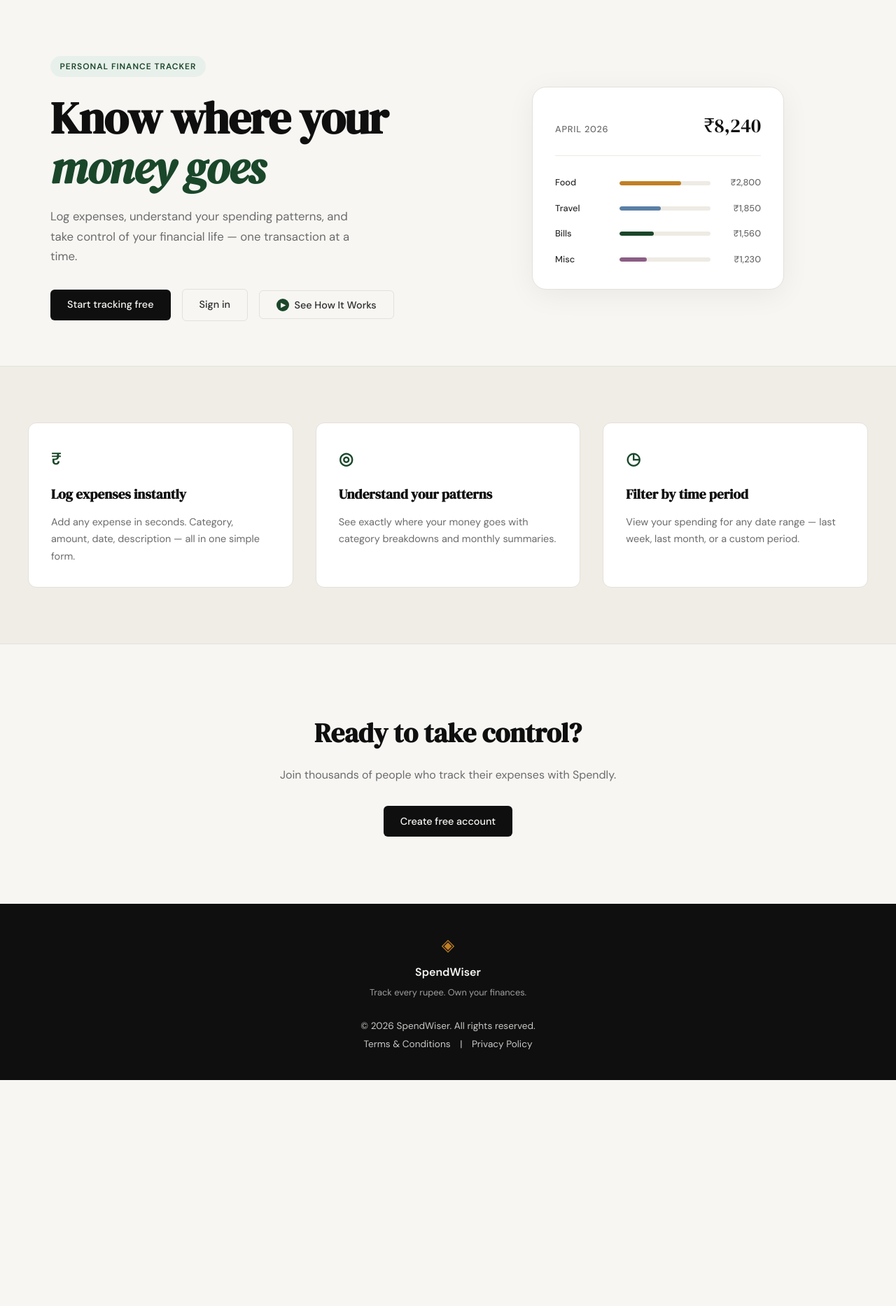
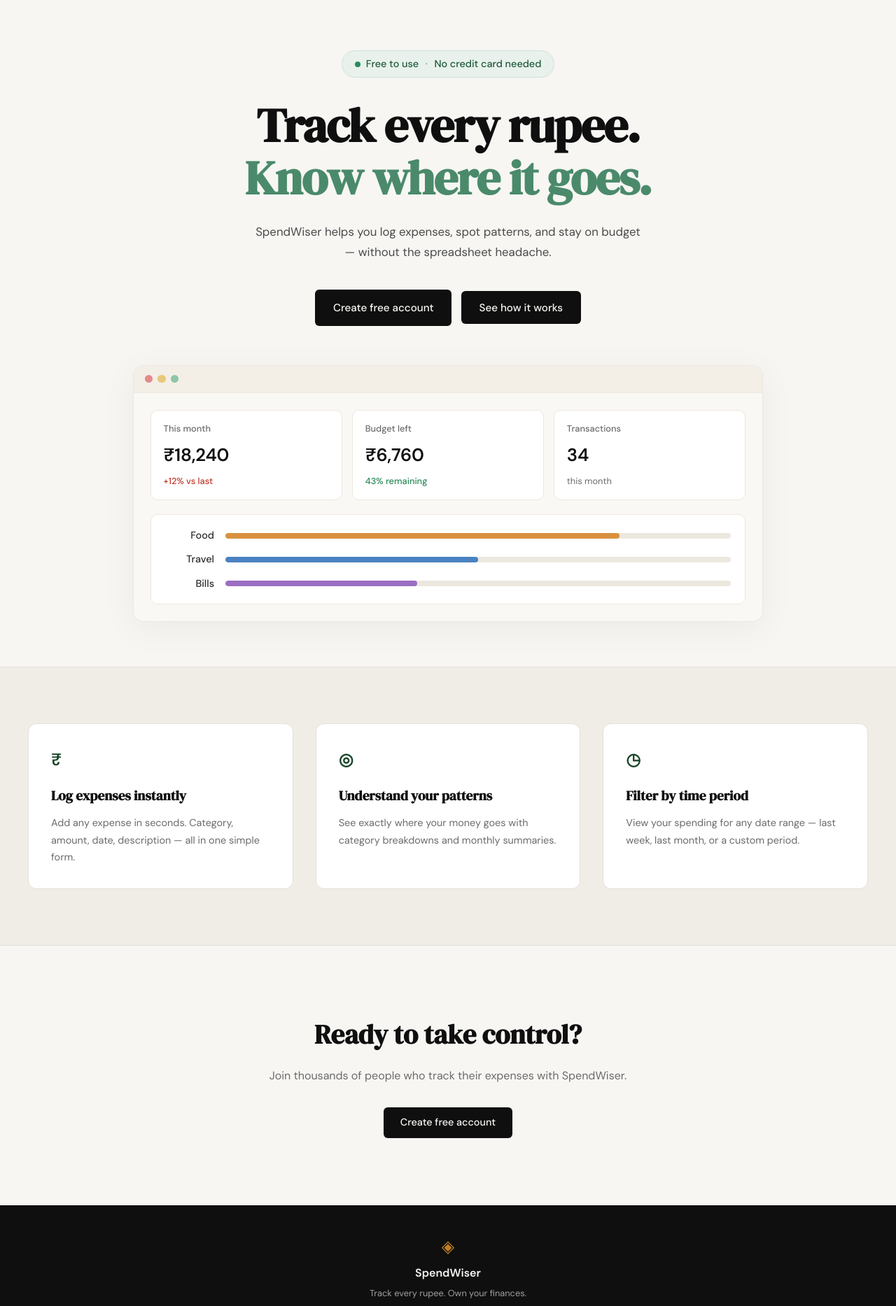
Before and after one commit to studiousjha-boop/SpendWiser, a Flask app: page / in a window 1280 px wide. Shown: the part 61-1928 px from the top of the page at 70% size. Before the commit the page ends 1605 px from the top, so only its background shows below. Run offline with Flask 3, Linux system fonts and the light colour scheme.

Commit message:
minor spelling checks in code

```diff
--- a/static/css/style.css
+++ b/static/css/style.css
@@ -124,58 +124,84 @@ a { color: inherit; text-decoration: none; }
 /* ------------------------------------------------------------------ */
 
 .hero {
-    padding: 5rem 2rem 4rem;
-    display: grid;
-    grid-template-columns: 1fr 1fr;
-    gap: 4rem;
+    padding: 4.5rem 2rem 4rem;
+    display: flex;
+    flex-direction: column;
     align-items: center;
+    text-align: center;
     max-width: var(--max-width);
     margin: 0 auto;
 }
 
 .hero-inner {
-    max-width: 520px;
+    max-width: 720px;
+    display: flex;
+    flex-direction: column;
+    align-items: center;
 }
 
 .hero-badge {
+    display: inline-flex;
+    align-items: center;
+    gap: 0.5rem;
+    background: #e8f1ec;
+    color: #1f5a3a;
+    font-size: 0.9rem;
+    font-weight: 500;
+    letter-spacing: 0;
+    text-transform: none;
+    padding: 0.45rem 1.1rem;
+    border-radius: 999px;
+    border: 1px solid #cfe0d6;
+    margin-bottom: 2rem;
+}
+
+.hero-badge-dot {
+    width: 0.5rem;
+    height: 0.5rem;
+    border-radius: 999px;
+    background: #2b8a5a;
     display: inline-block;
-    background: var(--accent-light);
-    color: var(--accent);
-    font-size: 0.75rem;
-    font-weight: 600;
-    letter-spacing: 0.08em;
-    text-transform: uppercase;
-    padding: 0.35rem 0.85rem;
-    border-radius: 999px;
-    margin-bottom: 1.5rem;
+}
+
+.hero-badge-sep {
+    color: #7a9c8a;
+    margin: 0 0.1rem;
 }
 
 .hero-title {
     font-family: var(--font-display);
-    font-size: clamp(2.5rem, 5vw, 4rem);
+    font-size: clamp(2.5rem, 5.5vw, 4.25rem);
     line-height: 1.1;
     letter-spacing: -0.02em;
     color: var(--ink);
-    margin-bottom: 1.25rem;
+    margin-bottom: 1.5rem;
 }
 
 .hero-title em {
-    font-style: italic;
-    color: var(--accent);
+    font-style: normal;
+    color: #4a8a6b;
 }
 
 .hero-subtitle {
     font-size: 1.05rem;
-    color: var(--ink-muted);
+    color: #4a4a4a;
     line-height: 1.7;
-    max-width: 460px;
-    margin-bottom: 2rem;
+    max-width: 560px;
+    margin-bottom: 2.5rem;
 }
 
 .hero-actions {
     display: flex;
-    gap: 1rem;
+    gap: 0.85rem;
     align-items: center;
+    justify-content: center;
+    margin-bottom: 3.5rem;
+}
+
+.hero-actions .btn-primary {
+    padding: 0.85rem 1.6rem;
+    font-size: 0.95rem;
 }
 
 /* ------------------------------------------------------------------ */
@@ -185,59 +211,115 @@ a { color: inherit; text-decoration: none; }
 .hero-visual {
     display: flex;
     justify-content: center;
+    width: 100%;
 }
 
 .mock-card {
-    background: var(--paper-card);
-    border: 1px solid var(--border);
-    border-radius: var(--radius-lg);
-    padding: 2rem;
+    background: #faf8f4;
+    border: 1px solid #ece8df;
+    border-radius: 14px;
+    padding: 0;
     width: 100%;
-    max-width: 360px;
-    box-shadow: 0 8px 40px rgba(0,0,0,0.06);
+    max-width: 900px;
+    box-shadow: 0 10px 50px rgba(0,0,0,0.05);
+    overflow: hidden;
 }
 
-.mock-card-header {
+.mock-card-chrome {
     display: flex;
-    justify-content: space-between;
-    align-items: baseline;
-    margin-bottom: 1.75rem;
-    padding-bottom: 1.25rem;
-    border-bottom: 1px solid var(--border-soft);
+    align-items: center;
+    gap: 0.45rem;
+    padding: 0.85rem 1rem;
+    background: #f3efe7;
+    border-bottom: 1px solid #ece8df;
 }
 
-.mock-label {
+.mock-dot {
+    width: 0.7rem;
+    height: 0.7rem;
+    border-radius: 999px;
+    display: inline-block;
+}
+
+.mock-dot-red { background: #e58a8a; }
+.mock-dot-yellow { background: #e8c97a; }
+.mock-dot-green { background: #8ec5a8; }
+
+.mock-card-body {
+    padding: 1.5rem;
+}
+
+.mock-stats {
+    display: grid;
+    grid-template-columns: repeat(3, 1fr);
+    gap: 0.9rem;
+    margin-bottom: 1.25rem;
+}
+
+.mock-stat {
+    background: #ffffff;
+    border: 1px solid #ece8df;
+    border-radius: 10px;
+    padding: 1rem 1.1rem;
+    text-align: left;
+}
+
+.mock-stat-label {
+    font-size: 0.8rem;
+    color: var(--ink-muted);
+    font-weight: 500;
+    margin-bottom: 0.5rem;
+}
+
+.mock-stat-value {
+    font-family: var(--font-body);
+    font-size: 1.6rem;
+    font-weight: 700;
+    color: var(--ink);
+    margin-bottom: 0.35rem;
+    letter-spacing: -0.01em;
+}
+
+.mock-stat-delta {
     font-size: 0.8rem;
     font-weight: 500;
-    color: var(--ink-muted);
-    text-transform: uppercase;
-    letter-spacing: 0.06em;
 }
 
-.mock-total {
-    font-family: var(--font-display);
-    font-size: 1.75rem;
-    color: var(--ink);
+.mock-stat-delta-up { color: #c0392b; }
+.mock-stat-delta-good { color: #2b8a5a; }
+
+.mock-stat-sub {
+    font-size: 0.8rem;
+    color: var(--ink-muted);
 }
 
-.mock-bars { display: flex; flex-direction: column; gap: 1rem; }
+.mock-bars {
+    display: flex;
+    flex-direction: column;
+    gap: 0.7rem;
+    background: #ffffff;
+    border: 1px solid #ece8df;
+    border-radius: 10px;
+    padding: 1.1rem 1.25rem;
+}
 
 .mock-bar-row {
     display: grid;
-    grid-template-columns: 80px 1fr 60px;
+    grid-template-columns: 70px 1fr;
     align-items: center;
-    gap: 0.75rem;
+    gap: 1rem;
 }
 
 .mock-cat {
-    font-size: 0.8rem;
+    font-size: 0.9rem;
     font-weight: 500;
     color: var(--ink-soft);
+    text-align: right;
 }
 
 .mock-bar-track {
-    height: 6px;
-    background: var(--border-soft);
+    height: 8px;
+    background: #ece8df;
     border-radius: 999px;
     overflow: hidden;
 }
@@ -249,16 +331,9 @@ a { color: inherit; text-decoration: none; }
     transition: width 0.6s ease;
 }
 
-.mock-bar-2 { background: var(--accent-2); }
-.mock-bar-3 { background: #5b7fa6; }
-.mock-bar-4 { background: #8b5e83; }
-
-.mock-amt {
-    font-size: 0.8rem;
-    font-weight: 500;
-    color: var(--ink-muted);
-    text-align: right;
-}
+.mock-bar-food { background: #d9913f; }
+.mock-bar-travel { background: #4a82c2; }
+.mock-bar-bills { background: #9b6ec2; }
 
 /* ------------------------------------------------------------------ */
 /* Buttons                                                             */
@@ -516,22 +591,18 @@ a { color: inherit; text-decoration: none; }
 /* ------------------------------------------------------------------ */
 
 @media (max-width: 900px) {
-    .hero {
-        grid-template-columns: 1fr;
-        text-align: center;
-    }
-
-    .hero-inner { max-width: 100%; margin: 0 auto; }
+    .hero-inner { max-width: 100%; }
     .hero-subtitle { max-width: 100%; }
-    .hero-actions { justify-content: center; }
-    .hero-visual { display: none; }
-
+    .mock-stats { grid-template-columns: 1fr; }
     .features-inner { grid-template-columns: 1fr; }
 }
 
 @media (max-width: 600px) {
     .nav-links a:not(.nav-cta) { display: none; }
     .hero { padding: 3rem 1rem 2rem; }
+    .hero-actions { flex-direction: column; width: 100%; }
+    .hero-actions .btn-primary { width: 100%; }
+    .mock-card-body { padding: 1rem; }
 }
 
 /* ------------------------------------------------------------------ */
@@ -539,25 +610,8 @@ a { color: inherit; text-decoration: none; }
 /* ------------------------------------------------------------------ */
 
 .btn-demo {
-    display: inline-flex;
-    align-items: center;
-    gap: 0.5rem;
     cursor: pointer;
     font-family: var(--font-body);
-}
-
-.demo-icon {
-    display: inline-flex;
-    align-items: center;
-    justify-content: center;
-    width: 1.1rem;
-    height: 1.1rem;
-    border-radius: 999px;
-    background: var(--accent);
-    color: var(--paper);
-    font-size: 0.6rem;
-    line-height: 1;
-    padding-left: 2px;
 }
 
 body.modal-open { overflow: hidden; }
--- a/templates/base.html
+++ b/templates/base.html
@@ -3,7 +3,7 @@
 <head>
     <meta charset="UTF-8">
     <meta name="viewport" content="width=device-width, initial-scale=1.0">
-    <title>{% block title %}Spendly{% endblock %}</title>
+    <title>{% block title %}SpendWiser{% endblock %}</title>
     <link rel="preconnect" href="https://fonts.googleapis.com">
     <link rel="preconnect" href="https://fonts.gstatic.com" crossorigin>
     <link href="https://fonts.googleapis.com/css2?family=DM+Serif+Display:ital@0;1&family=DM+Sans:wght@300;400;500;600&display=swap" rel="stylesheet">
--- a/templates/landing.html
+++ b/templates/landing.html
@@ -1,63 +1,74 @@
 {% extends "base.html" %}
 
-{% block title %}Spendly — Track Every Rupee{% endblock %}
+{% block title %}SpendWiser — Track Every Rupee{% endblock %}
 
 {% block content %}
 
 <section class="hero">
     <div class="hero-inner">
-        <div class="hero-badge">Personal Finance Tracker</div>
+        <div class="hero-badge">
+            <span class="hero-badge-dot" aria-hidden="true"></span>
+            Free to use <span class="hero-badge-sep">·</span> No credit card needed
+        </div>
         <h1 class="hero-title">
-            Know where your<br>
-            <em>money goes</em>
+            Track every rupee.<br>
+            <em>Know where it goes.</em>
         </h1>
         <p class="hero-subtitle">
-            Log expenses, understand your spending patterns,
-            and take control of your financial life —
-            one transaction at a time.
+            SpendWiser helps you log expenses, spot patterns, and stay
+            on budget — without the spreadsheet headache.
         </p>
         <div class="hero-actions">
-            <a href="{{ url_for('register') }}" class="btn-primary">Start tracking free</a>
-            <a href="{{ url_for('login') }}" class="btn-ghost">Sign in</a>
-            <button type="button" class="btn-ghost btn-demo" id="openDemoModal" aria-haspopup="dialog" aria-controls="demoModal">
-                <span class="demo-icon" aria-hidden="true">▶</span> See How It Works
+            <a href="{{ url_for('register') }}" class="btn-primary">Create free account</a>
+            <button type="button" class="btn-primary btn-demo" id="openDemoModal" aria-haspopup="dialog" aria-controls="demoModal">
+                See how it works
             </button>
         </div>
     </div>
     <div class="hero-visual">
         <div class="mock-card">
-            <div class="mock-card-header">
-                <span class="mock-label">April 2026</span>
-                <span class="mock-total">₹8,240</span>
+            <div class="mock-card-chrome">
+                <span class="mock-dot mock-dot-red" aria-hidden="true"></span>
+                <span class="mock-dot mock-dot-yellow" aria-hidden="true"></span>
+                <span class="mock-dot mock-dot-green" aria-hidden="true"></span>
+            </div>
+            <div class="mock-card-body">
+                <div class="mock-stats">
+                    <div class="mock-stat">
+                        <div class="mock-stat-label">This month</div>
+                        <div class="mock-stat-value">₹18,240</div>
+                        <div class="mock-stat-delta mock-stat-delta-up">+12% vs last</div>
+                    </div>
+                    <div class="mock-stat">
+                        <div class="mock-stat-label">Budget left</div>
+                        <div class="mock-stat-value">₹6,760</div>
+                        <div class="mock-stat-delta mock-stat-delta-good">43% remaining</div>
+                    </div>
+                    <div class="mock-stat">
+                        <div class="mock-stat-label">Transactions</div>
+                        <div class="mock-stat-value">34</div>
+                        <div class="mock-stat-sub">this month</div>
+                    </div>
                 </div>
                 <div class="mock-bars">
                     <div class="mock-bar-row">
                         <span class="mock-cat">Food</span>
                         <div class="mock-bar-track">
-                        <div class="mock-bar mock-bar-2" style="width: 68%"></div>
+                            <div class="mock-bar mock-bar-food" style="width: 78%"></div>
                         </div>
-                    <span class="mock-amt">₹2,800</span>
                     </div>
                     <div class="mock-bar-row">
                         <span class="mock-cat">Travel</span>
                         <div class="mock-bar-track">
-                        <div class="mock-bar mock-bar-3" style="width: 45%"></div>
+                            <div class="mock-bar mock-bar-travel" style="width: 50%"></div>
                         </div>
-                    <span class="mock-amt">₹1,850</span>
                     </div>
                     <div class="mock-bar-row">
                         <span class="mock-cat">Bills</span>
                         <div class="mock-bar-track">
-                        <div class="mock-bar" style="width: 38%"></div>
+                            <div class="mock-bar mock-bar-bills" style="width: 38%"></div>
                         </div>
-                    <span class="mock-amt">₹1,560</span>
                     </div>
-                <div class="mock-bar-row">
-                    <span class="mock-cat">Misc</span>
-                    <div class="mock-bar-track">
-                        <div class="mock-bar mock-bar-4" style="width: 30%"></div>
-                    </div>
-                    <span class="mock-amt">₹1,230</span>
                 </div>
             </div>
         </div>
@@ -87,7 +98,7 @@
 <section class="cta-section">
     <div class="cta-inner">
         <h2 class="cta-title">Ready to take control?</h2>
-        <p class="cta-body">Join thousands of people who track their expenses with Spendly.</p>
+        <p class="cta-body">Join thousands of people who track their expenses with SpendWiser.</p>
         <a href="{{ url_for('register') }}" class="btn-primary">Create free account</a>
     </div>
 </section>
@@ -97,7 +108,7 @@
     <div class="video-modal-backdrop" data-close-modal></div>
     <div class="video-modal-dialog" role="document">
         <div class="video-modal-header">
-            <h2 class="video-modal-title" id="demoModalTitle">See how Spendly works</h2>
+            <h2 class="video-modal-title" id="demoModalTitle">See how SpendWiser works</h2>
             <button type="button" class="video-modal-close" data-close-modal aria-label="Close video">
                 <span aria-hidden="true">&times;</span>
             </button>
@@ -106,7 +117,7 @@
             <div class="video-modal-frame">
                 <iframe
                     id="demoVideo"
-                    title="Spendly product demo"
+                    title="SpendWiser product demo"
                     allow="accelerometer; autoplay; clipboard-write; encrypted-media; gyroscope; picture-in-picture; web-share"
                     allowfullscreen
                     loading="lazy"
--- a/templates/login.html
+++ b/templates/login.html
@@ -1,6 +1,6 @@
 {% extends "base.html" %}
 
-{% block title %}Sign in — Spendly{% endblock %}
+{% block title %}Sign in — SpendWiser{% endblock %}
 
 {% block content %}
 
@@ -9,7 +9,7 @@
 
         <div class="auth-header">
             <h1 class="auth-title">Welcome back</h1>
-            <p class="auth-subtitle">Sign in to your Spendly account</p>
+            <p class="auth-subtitle">Sign in to your SpendWiser account</p>
         </div>
 
         <div class="auth-card">
--- a/templates/register.html
+++ b/templates/register.html
@@ -1,6 +1,6 @@
 {% extends "base.html" %}
 
-{% block title %}Create account — Spendly{% endblock %}
+{% block title %}Create account — SpendWiser{% endblock %}
 
 {% block content %}
 
```
Also changed, not shown: CLAUDE.md (added, +96 -0 lines), Screenshot 2026-03-25 at 12.36.20 AM.png (added). Lines whose indentation alone changed are shown as unchanged.
